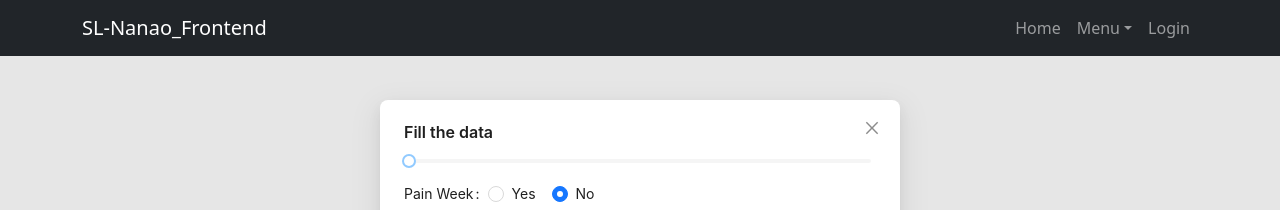
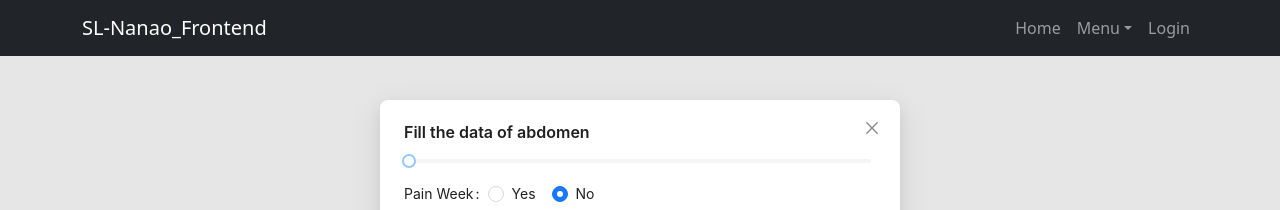
Before and after one commit to chou-ting-wei/NYCU_Service-Learning-Nanao, a React (Vite) app in the folder frontend/: page /interact in a window 1280 px wide. Both pictures are taken after a click on the icon 640 px from the left and 390 px from the top of the page. Shown: the top 210 px of the page. Built offline with nearby package versions, Linux system fonts and the light colour scheme.

Commit message:
no comments

```diff
--- a/frontend/src/assets/Interact/DataFiller.tsx
+++ b/frontend/src/assets/Interact/DataFiller.tsx
@@ -21,7 +21,7 @@ const DataFiller = (props: any) => {
     return (
         <>
             <Modal
-                title="Fill the data"
+                title={"Fill the data of " + props.currentPart}
                 open={props.currentPart !== ''}
                 onOk={() => {
                     props.PainLevel[props.currentPart] = value
@@ -33,6 +33,7 @@ const DataFiller = (props: any) => {
 
                 <Form>
                     <Slider onChange={onChangeValue} value={value} max={10} min={0} />
+
                     <Form.Item label="Pain Week">
                         <Radio.Group onChange={onChangeWeek} value={Weekvalue}>
                             <Radio value={0}>Yes</Radio>
```
